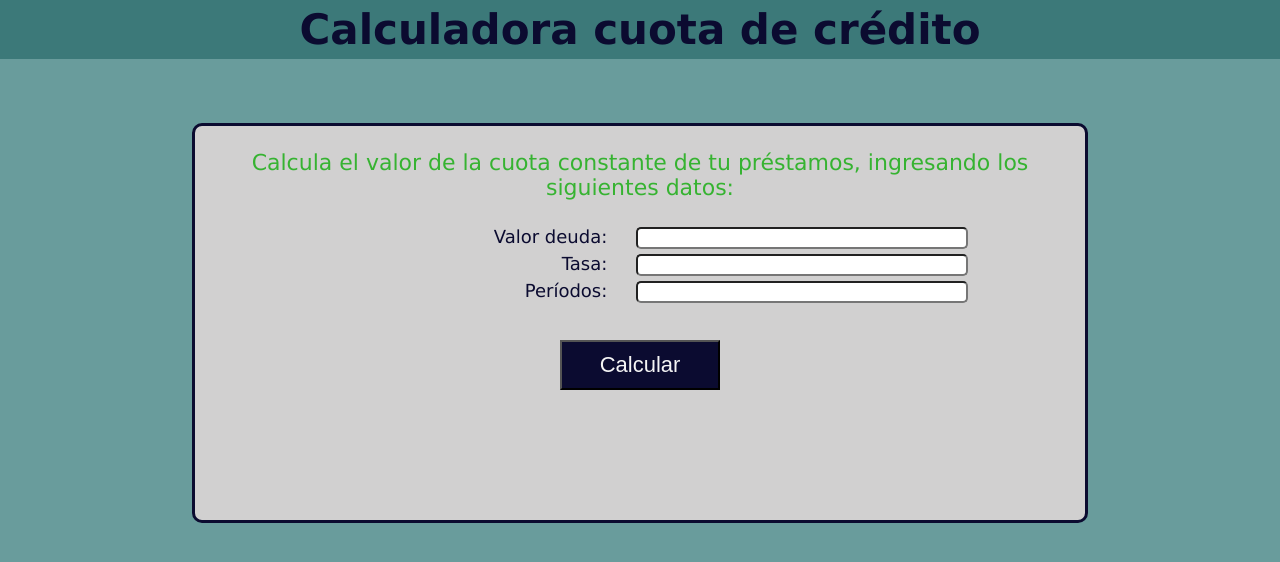
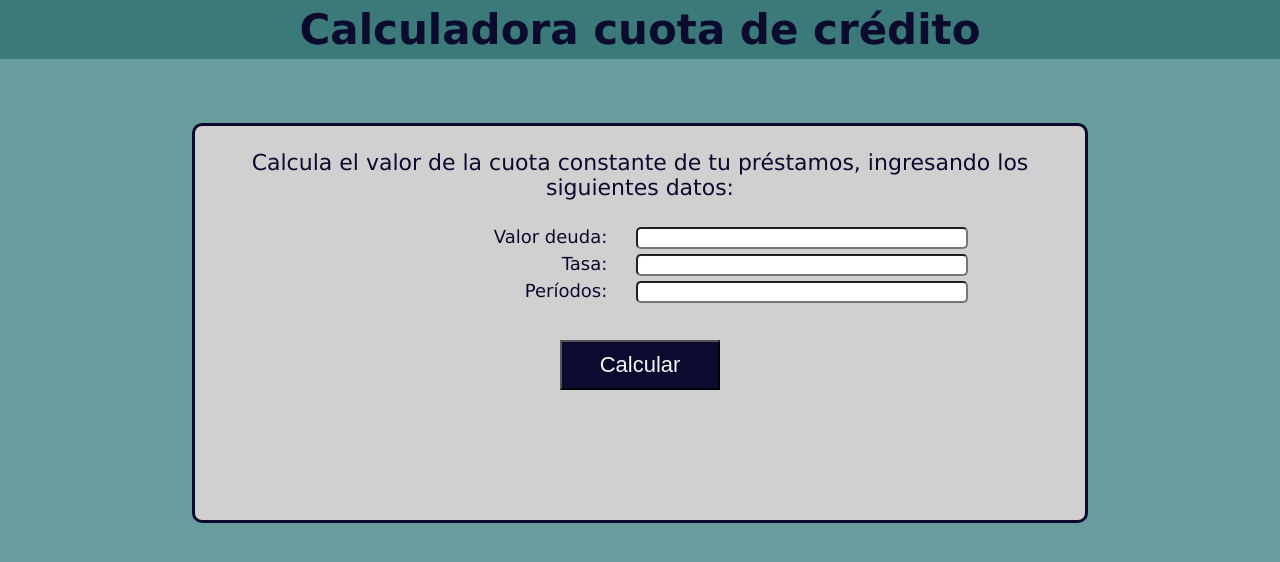
Before and after one commit to farboleda24/financeCalc, a plain HTML site: page index.html in a window 1280 px wide. Drawn offline with Linux system fonts and the light colour scheme.

Commit message:
regreso al color orginal, después de probar que funcione la llave

```diff
--- a/css/style.css
+++ b/css/style.css
@@ -7,7 +7,7 @@
 html {
     font-family: Verdana, Geneva, Tahoma, sans-serif;
     font-size: 62.5%;
-    color: rgb(54, 179, 49);
+    color: rgb(11, 11, 48);
 }
 
 .body {
```
